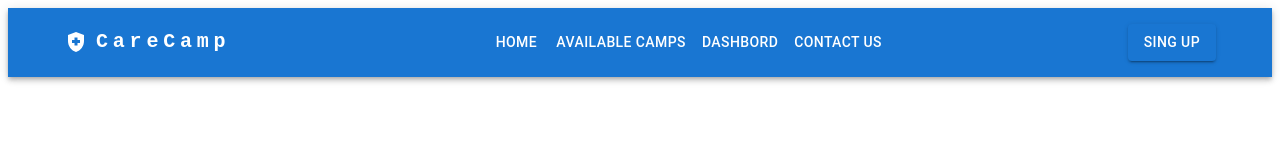
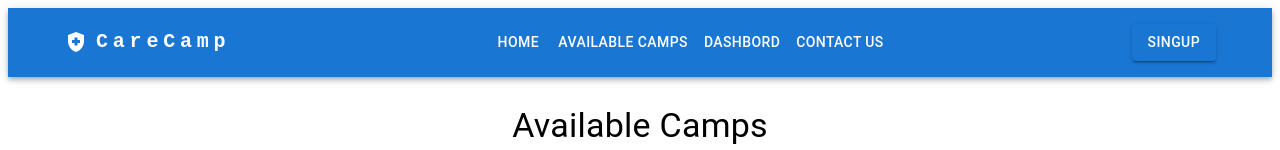
Before and after one commit to m-minhajul-alam/care-camp-client, a React (Vite) app: page /availableCamps in a window 1280 px wide. Shown: the top 150 px of the page. Built offline with nearby package versions, Linux system fonts and the light colour scheme; no server answers.

Commit message:
Update Navbar UI

```diff
--- a/src/Componants/NavBar/NavBar.jsx
+++ b/src/Componants/NavBar/NavBar.jsx
@@ -221,7 +221,10 @@ const NavBar = () => {
                   </MenuItem>
 
                   <MenuItem onClick={handleCloseUserMenu}>
-                    <Typography onClick={handelLogOut}>LogOut</Typography>
+                    {/* <Typography onClick={handelLogOut}>LogOut</Typography> */}
+                    <Button onClick={handelLogOut} variant="contained">
+                      LogOut
+                    </Button>
                   </MenuItem>
                 </Menu>
               </>
@@ -232,9 +235,8 @@ const NavBar = () => {
               >
                 <Button
                   variant="contained"
-                  sx={{ my: 2, color: "white", display: "block" }}
                 >
-                  Sing Up
+                  SingUp
                 </Button>
               </Link>
             )}
--- a/src/Pages/AvailableCamps/AvailableCamps.jsx
+++ b/src/Pages/AvailableCamps/AvailableCamps.jsx
@@ -31,7 +31,7 @@ const AvailableCamps = () => {
   };
 
   return (
-    <Container sx={{ my: "68px" }}>
+    <Container sx={{ my: "28px" }}>
       <Typography
         variant="h4"
         sx={{
--- a/src/Pages/Dashboard/Dashboard.jsx
+++ b/src/Pages/Dashboard/Dashboard.jsx
@@ -1,4 +1,3 @@
-import * as React from "react";
 import PropTypes from "prop-types";
 import AppBar from "@mui/material/AppBar";
 import Box from "@mui/material/Box";
@@ -16,12 +15,13 @@ import MailIcon from "@mui/icons-material/Mail";
 import MenuIcon from "@mui/icons-material/Menu";
 import Toolbar from "@mui/material/Toolbar";
 import Typography from "@mui/material/Typography";
+import { useState } from "react";
 
 const drawerWidth = 240;
 
-function Dashboard(props) {
+const Dashboard = (props) => {
   const { window } = props;
-  const [mobileOpen, setMobileOpen] = React.useState(false);
+  const [mobileOpen, setMobileOpen] = useState(false);
 
   const handleDrawerToggle = () => {
     setMobileOpen(!mobileOpen);
@@ -167,7 +167,7 @@ function Dashboard(props) {
       </Box>
     </Box>
   );
-}
+};
 
 Dashboard.propTypes = {
   /**
--- a/src/main.jsx
+++ b/src/main.jsx
@@ -4,11 +4,13 @@ import "./index.css";
 import { RouterProvider } from "react-router-dom";
 import router from "./Routers/Router";
 import AuthProvider from "./Pages/Providers/AuthProvider";
+import { Toaster } from "react-hot-toast";
 
 ReactDOM.createRoot(document.getElementById("root")).render(
   <React.StrictMode>
     <AuthProvider>
       <RouterProvider router={router} />
     </AuthProvider>
+    <Toaster position="topright" />
   </React.StrictMode>
 );
```
Also changed, not shown: 1 other file (tests, documents, lock files or other folders).
